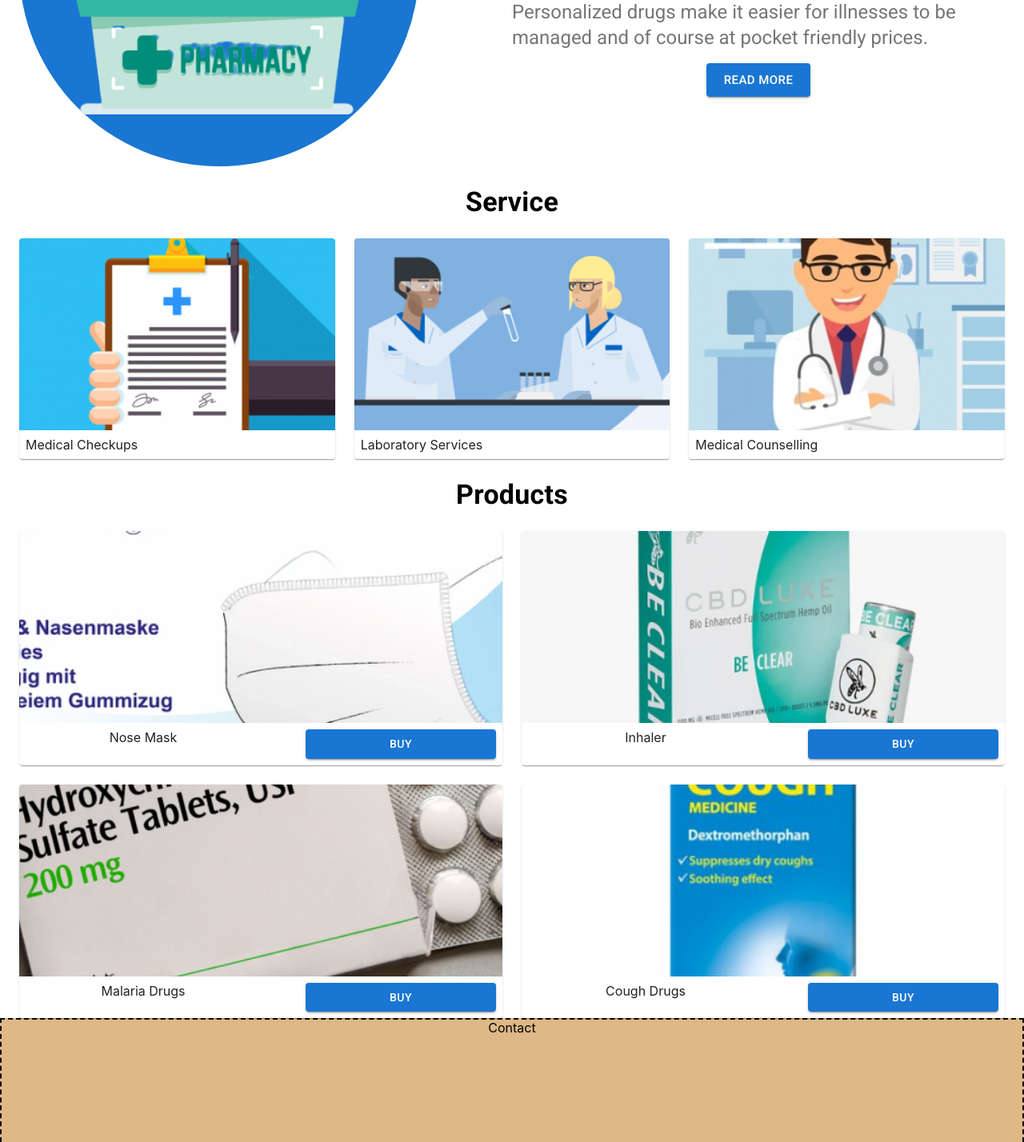
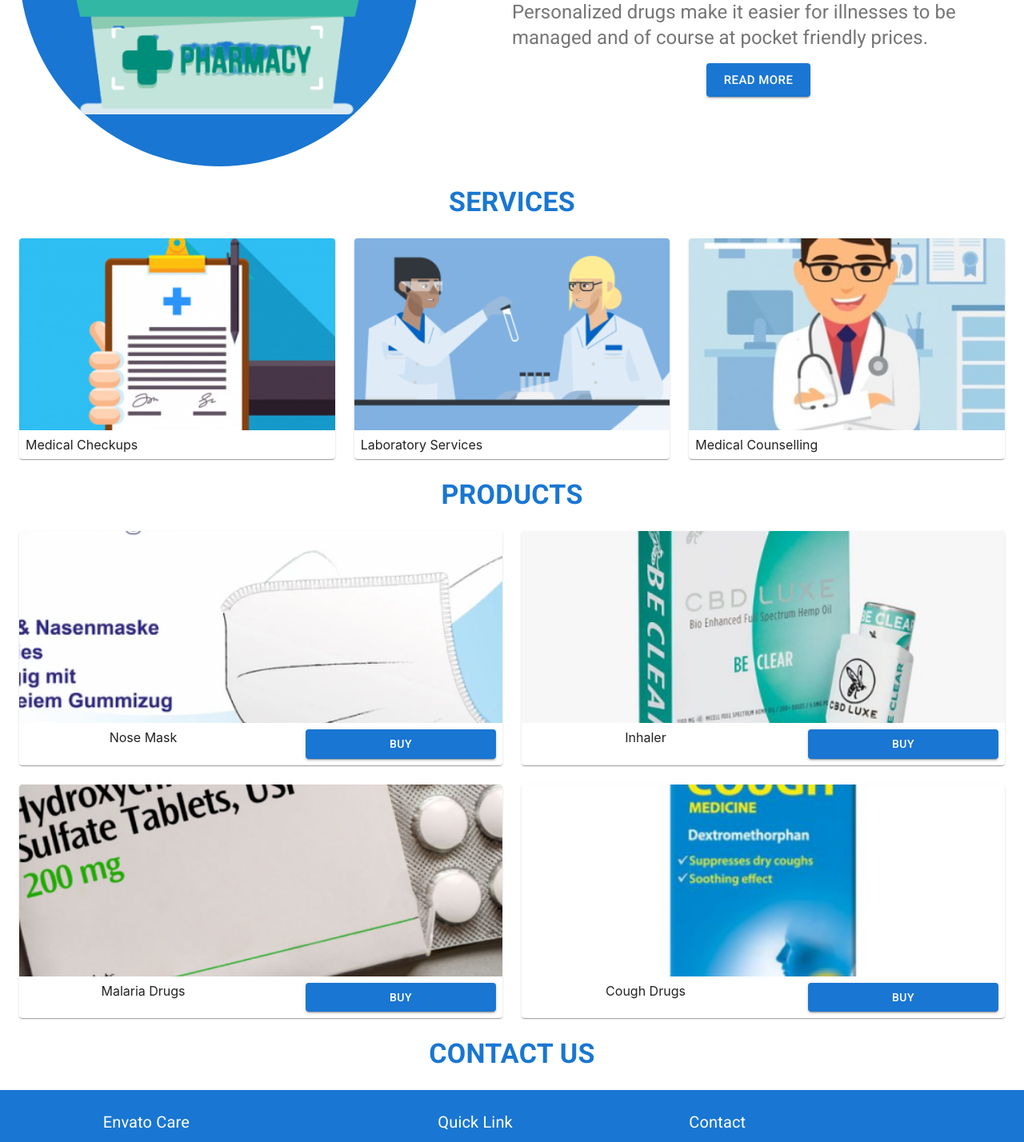
Before and after one commit to Darc99/healthy-pharma, a React (Create React App) app: page / in a window 1280 px wide. Shown: the part 1330-2758 px from the top of the page at 80% size. Built offline with nearby package versions, Linux system fonts and the light colour scheme.

Commit message:
started contact section

```diff
--- a/src/pages/About/About.jsx
+++ b/src/pages/About/About.jsx
@@ -15,7 +15,8 @@ const useStyles = makeStyles((theme) => ({
   aboutTitle: {
     //float:"left",
     fontWeight: 800,
-    paddingBottom: theme.spacing(3)
+    paddingBottom: theme.spacing(3),
+    color:  "#1976d2",
   },
   card: {
     maxWidth: "100%"
@@ -57,7 +58,7 @@ function About() {
 
         <Container maxWidth="lg" className={classes.aboutSection}>
             <Typography variant="h4" className={classes.aboutTitle}>
-              About Us
+              ABOUT US
             </Typography>
             <Grid container spacing={3}>
               <Grid item xs={12} sm={6} md={4}>
--- a/src/pages/Contact/Contact.css
+++ /dev/null
@@ -1,5 +0,0 @@
-.contact {
-    background-color: burlywood;
-    border: 2px dashed black;
-    min-height: 40vh;
-}
--- a/src/pages/Contact/Contact.jsx
+++ b/src/pages/Contact/Contact.jsx
@@ -1,18 +1,69 @@
-import React, { Component } from 'react';
-import './Contact.css'
+import React from 'react';
 
-class Contact extends Component {
+import { makeStyles } from '@material-ui/core/styles';
+import Container from '@material-ui/core/Container';
+import Grid from '@material-ui/core/Grid';
+import Typography from '@material-ui/core/Typography';
+import { Card, CardMedia, CardContent, CardActionArea, Paper, Box, Button } from '@material-ui/core';
 
-  render() {
+// CardActions
+const useStyles = makeStyles((theme) => ({
+  contactSection: {
+    paddingTop: theme.spacing(3)
+  },
+  contactTitle: {
+    //float:"left",
+    fontWeight: 800,
+    paddingBottom: theme.spacing(3),
+    color:  "#1976d2",
+  },
+  card: {
+    maxWidth: "100%"
+  },
+  media: {
+    height: 240
+  },
+  aboutBelow: {
+    paddingTop: theme.spacing(4)
+  },
+  img: {
+    paddingTop: "75px",
+    height: "360px"
+  },
+  right: {
+    textAlign: "left",
+    paddingTop: "130px"
+  },
+  circle: {
+    width: "500px",
+    height: "500px",
+    borderRadius: "50%",
+    backgroundColor: "#1976d2"
+  },
+  btn: {
+    paddingTop: theme.spacing(2)
+  },
+  paper: {
+    height: 360
+  }
+}));
+
+function Contact() {
+    const classes = useStyles();
 
     return (
 
-      <div className= 'contact'>
-        Contact
+      <div>
+
+        <Container maxWidth="lg" className={classes.contactSection}>
+            <Typography variant="h4" className={classes.contactTitle}>
+              CONTACT US
+            </Typography>
+
+        </Container>
+
       </div>
 
     )
-  }
 }
-
 export default Contact;
--- a/src/pages/Products/Products.jsx
+++ b/src/pages/Products/Products.jsx
@@ -65,7 +65,8 @@ const useStyles = makeStyles((theme) => ({
   productTitle: {
     //float:"left",
     fontWeight: 800,
-    paddingBottom: theme.spacing(3)
+    paddingBottom: theme.spacing(3),
+    color:  "#1976d2",
   },
   card: {
     maxWidth: "100%"
@@ -99,7 +100,7 @@ function Products() {
             </Typography> */}
             {/* <Drugs drugs={drugs} /> */}
             <Typography variant="h4" className={classes.productTitle}>
-              Products
+              PRODUCTS
             </Typography>
             <Grid container spacing={3}>
               <Grid item xs={12} sm={6} md={6}>
--- a/src/pages/Services/Services.jsx
+++ b/src/pages/Services/Services.jsx
@@ -17,7 +17,8 @@ const useStyles = makeStyles((theme) => ({
   serviceTitle: {
     //float:"left",
     fontWeight: 800,
-    paddingBottom: theme.spacing(3)
+    paddingBottom: theme.spacing(3),
+    color:  "#1976d2",
   },
   card: {
     maxWidth: "100%"
@@ -35,7 +36,7 @@ function Services() {
 
         <Container maxWidth="lg" className={classes.serviceSection}>
             <Typography variant="h4" className={classes.serviceTitle}>
-              Service
+              SERVICES
             </Typography>
             <Grid container spacing={3}>
               <Grid item xs={12} sm={4} md={4}>
```
